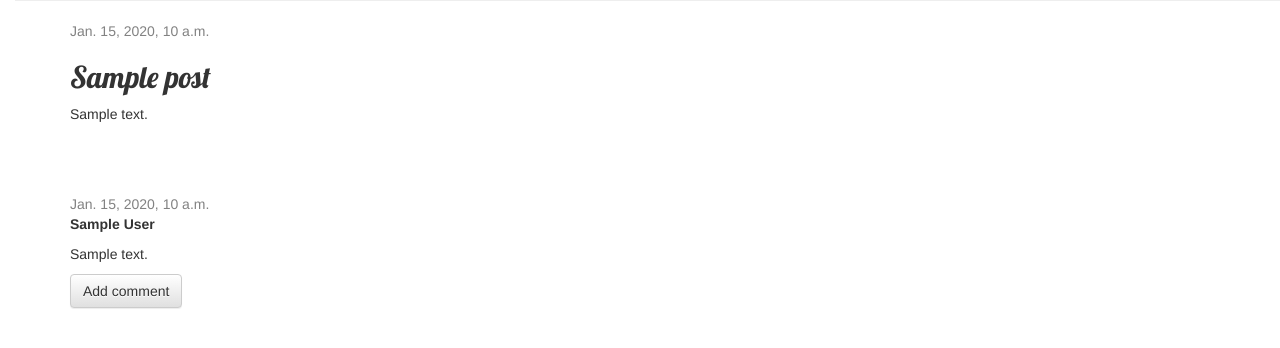
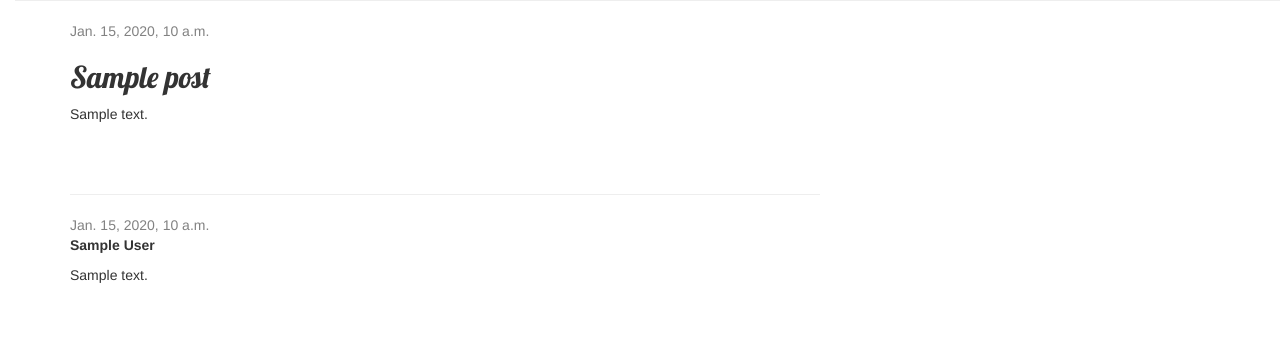
Before and after one commit to mintulamoria/djangogirls, a Django app: page /post/1/ in a window 1280 px wide. Shown: the part 143-491 px from the top of the page. Run offline with Django 3.2, Linux system fonts and the light colour scheme; tables that the repository leaves empty hold one stand-in row (values such as "Sample post"); some libraries are stand-ins or nearby versions.

Commit message:
Comment approve

```diff
--- a/blog/models.py
+++ b/blog/models.py
@@ -59,7 +59,7 @@ class Post(models.Model):
         return self.title
 
 class Comment(models.Model):
-    post = models.ForeignKey('blog.Post', on_delete=models.CASCADE, related_name='comments')
+    post = models.ForeignKey('post', on_delete=models.CASCADE, related_name='comments')
     author = models.CharField(max_length=200)
     text = models.TextField()
     created_date = models.DateTimeField(default=timezone.now)
--- a/blog/templates/blog/post_detail.html
+++ b/blog/templates/blog/post_detail.html
@@ -13,6 +13,7 @@
         <h2>{{ post.title }}</h2>
         <p>{{ post.text|linebreaksbr }}</p>
     </div>
+    <hr>
     {% for comment in post.comments.all %}
     {% if user.is_authenticated or comment.approved_comment %}
     <div class="comment">
@@ -25,10 +26,10 @@
         </div>
         <strong>{{ comment.author }}</strong>
         <p>{{ comment.text|linebreaks }}</p>
-        <a class="btn btn-default" href="{% url 'add_comment_to_post' pk=post.pk %}">Add comment</a>
     </div>
     {% endif %}
 {% empty %}
+    <a class="btn btn-default" href="{% url 'add_comment_to_post' pk=post.pk %}">Add comment</a>
     <p>No comments here yet :(</p>
 {% endfor %}
 {% endblock %}
--- a/blog/templates/blog/post_list.html
+++ b/blog/templates/blog/post_list.html
@@ -7,6 +7,7 @@
         <link rel="stylesheet" href="//maxcdn.bootstrapcdn.com/bootstrap/3.2.0/css/bootstrap.min.css">
         <link rel="stylesheet" href="//maxcdn.bootstrapcdn.com/bootstrap/3.2.0/css/bootstrap-theme.min.css">
         <link rel="stylesheet" href="{% static 'css/blog.css' %}">
+        <a href="{% url 'post_detail' pk=post.pk %}">Comments: {{ post.approved_comments.count }}</a>
     </head>
     <body>
         <div>
@@ -23,7 +24,6 @@
                 <img src="{{ post.cover.url}}" alt="{{ post.title }}">
                 {% else %}
                 <p></p>
-                <a href="{% url 'post_detail' pk=post.pk %}">Comments: {{ post.approved_comments.count }}</a>
                 {% endif %}
 	            <p>{{ post.text|linebreaksbr }}</p>
 	        </div>
--- a/blog/urls.py
+++ b/blog/urls.py
@@ -8,7 +8,6 @@ urlpatterns = [
     path('post/<int:pk>/', views.post_detail, name='post_detail'),
     path('post/new/', views.post_new, name='post_new'),
     path('post/<int:pk>/edit/', views.post_edit, name='post_edit'),
-#	path('signup/', signup_view, name="signup"),
 	path("register/", views.register_request, name="register"),
 	path("login/", views.login_request, name="login"),
 	path("logout/", views.logout_request, name= "logout"),
--- a/blog/views.py
+++ b/blog/views.py
@@ -68,24 +68,6 @@ def post_list(request):
 def post_detail(request, pk):
     post = get_object_or_404(Post, pk=pk)
     return render(request, 'blog/post_detail.html', {'post': post})
-    comments = post.comments.filter(active=True)
-    new_comment = None()
-
-    if request.method == 'POST':
-        comment_form = CommentForm(data=request.POST)
-        if comment_form.is_valid():
-            new_comment = comment_form.save(commit=False)
-            new_comment.post = post
-            new_comment.save()
-    else:
-        comment_form = CommentForm()
-
-    return render(request, template_name, {'post': post,
-                                           'comments': comments,
-                                           'new_comment': new_comment,
-                                           'comment_form': comment_form})
-
-
 
 def post_new(request):
     if request.method == "POST":
--- a/mysite/urls.py
+++ b/mysite/urls.py
@@ -2,11 +2,9 @@ from django.contrib import admin
 from django.urls import path, include
 from django.conf import settings
 from django.conf.urls.static import static
-#from .views import SignUpViews
 
 urlpatterns = [
 	path('admin/', admin.site.urls),
-#	path('signup/', SignUpViews.as_view(), name='signup'),
 	path('', include('blog.urls')),
 	path('polls/', include('polls.urls')),
 
```
